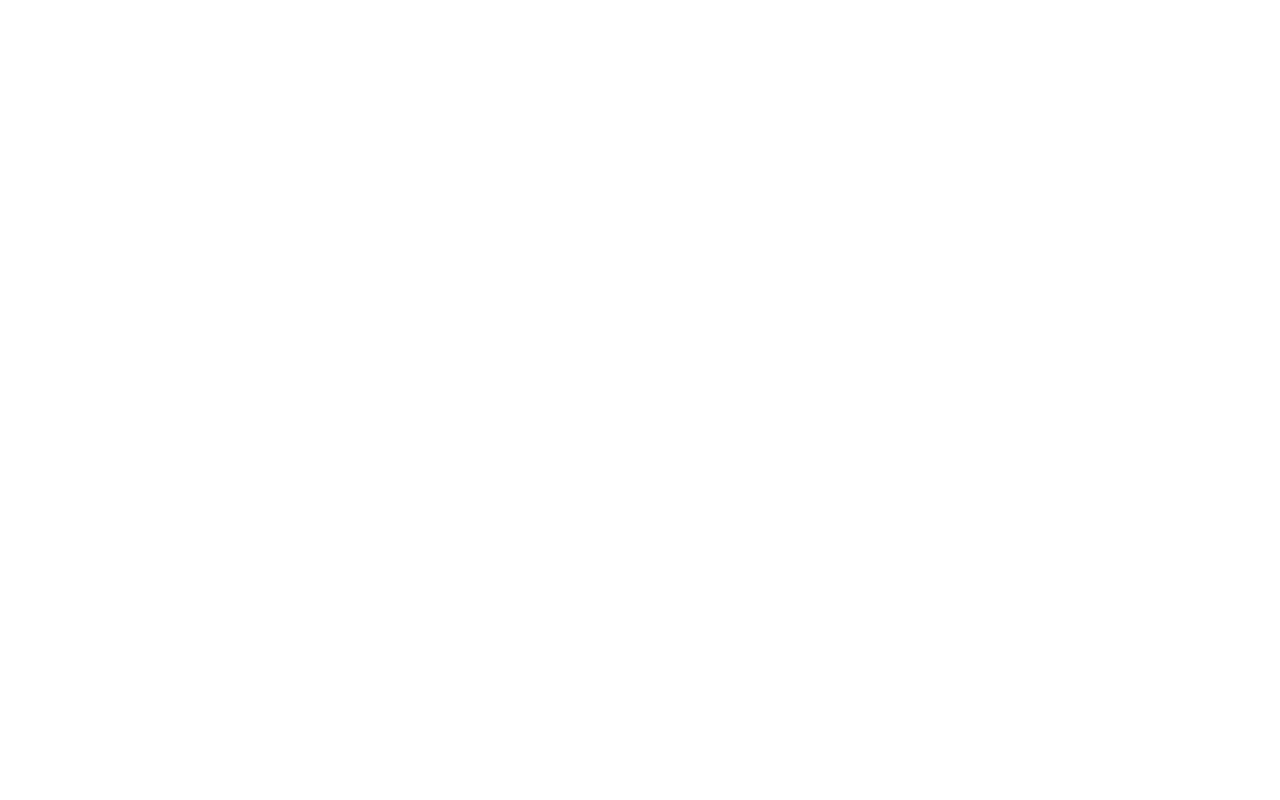
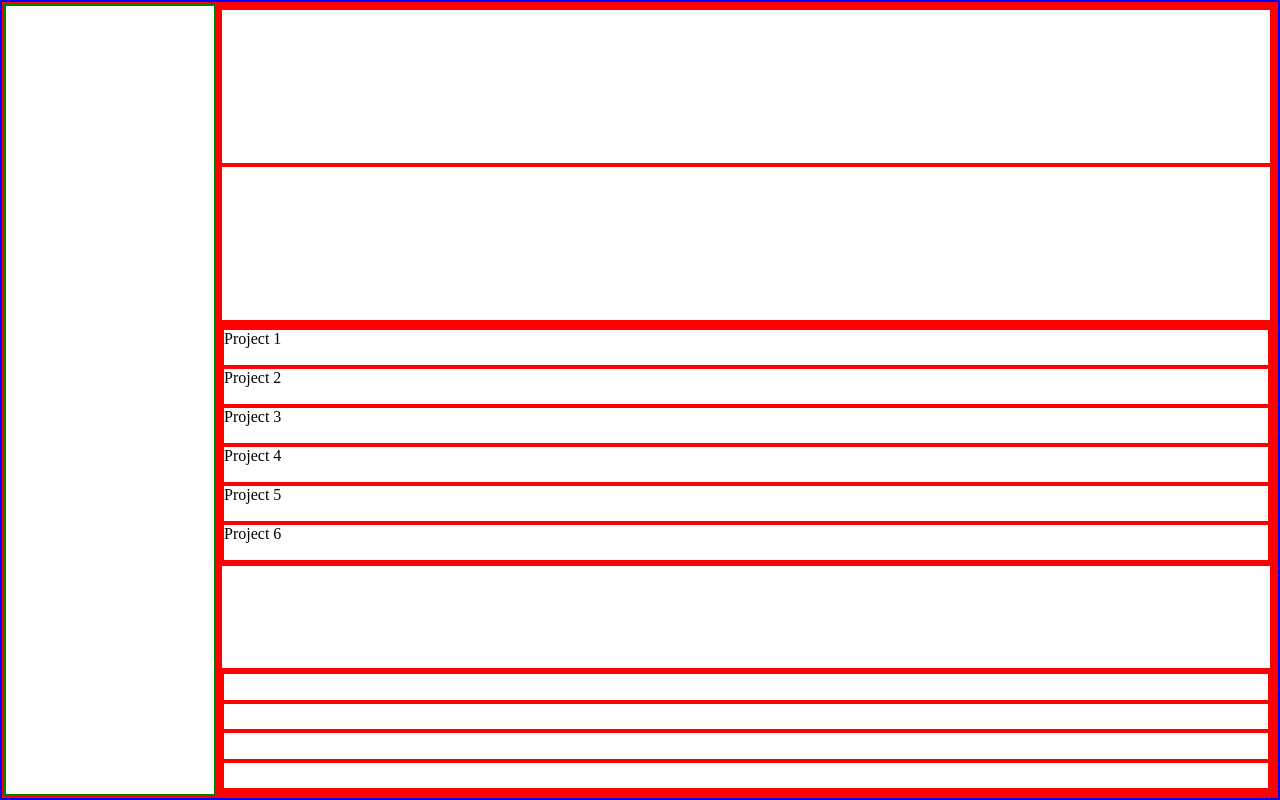
Before and after one commit to Shuesh/Admin_Dashboard, a plain HTML site: page index.html in a window 1280 px wide. Drawn offline with Linux system fonts and the light colour scheme.

Commit message:
Beginnings of html grid structure

```diff
--- a/index.html
+++ b/index.html
@@ -9,6 +9,38 @@
     <title>Admin Dashboard</title>
 </head>
 <body>
-    <!-- Comment -->
+    <!-- Three sections: sidebar, hero/searchbar, and projects/announcements/trending -->
+    <grid class="container" id="page">
+        <grid class="container" id="sidebar">
+
+        </grid>
+        <grid class="container" id="right-side">
+            <grid class="container" id="hero">
+                <grid class="container" id="search"></grid>
+                <grid class="container" id="buttons"></grid>
+            </grid>
+            <grid class="container" id="content">
+                <grid class="container" id="projects">
+                    <grid class="container project">Project 1</grid>
+                    <grid class="container project">Project 2</grid>
+                    <grid class="container project">Project 3</grid>
+                    <grid class="container project">Project 4</grid>
+                    <grid class="container project">Project 5</grid>
+                    <grid class="container project">Project 6</grid>
+                </grid>
+                <grid class="container" id="Announcements">
+                    <grid></grid>
+                    <grid></grid>
+                    <grid></grid>
+                </grid>
+                <grid class="container" id="trending">
+                    <grid class="container trend"></grid>
+                    <grid class="container trend"></grid>
+                    <grid class="container trend"></grid>
+                    <grid class="container trend"></grid>
+                </grid>
+            </grid>
+        </grid>
+    </grid>
 </body>
 </html>
--- a/style.css
+++ b/style.css
@@ -0,0 +1,28 @@
+* {
+    box-sizing: border-box;
+}
+
+body {
+    margin: 0;
+    width: 100vw;
+    height: 100vh;
+    border: 2px solid blue;
+}
+
+#page {
+    margin: 0;
+    width: 100%;
+    height: 100%;
+    grid-template: 1fr / 2fr 10fr;
+}
+
+.container {
+    border: 2px solid red;
+    display: grid;
+    margin: 0;
+    box-sizing: border-box;
+}
+
+#sidebar {
+    border: 2px solid green;
+}
```
